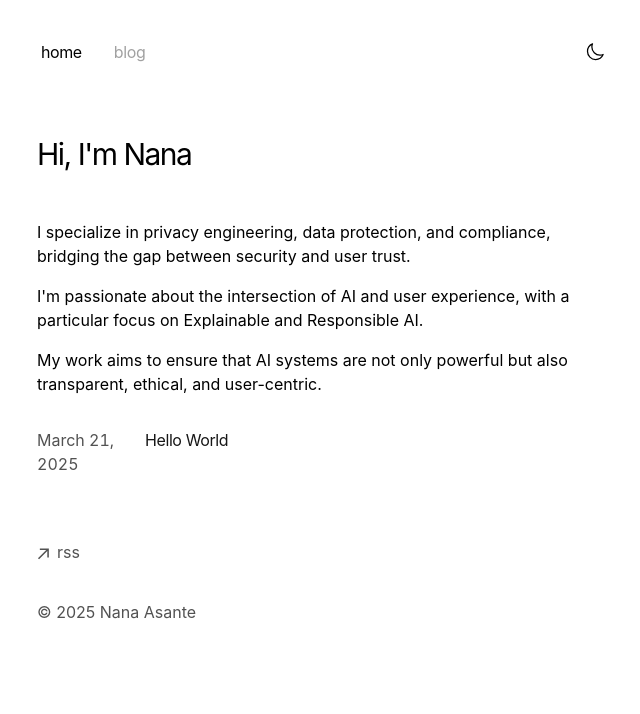
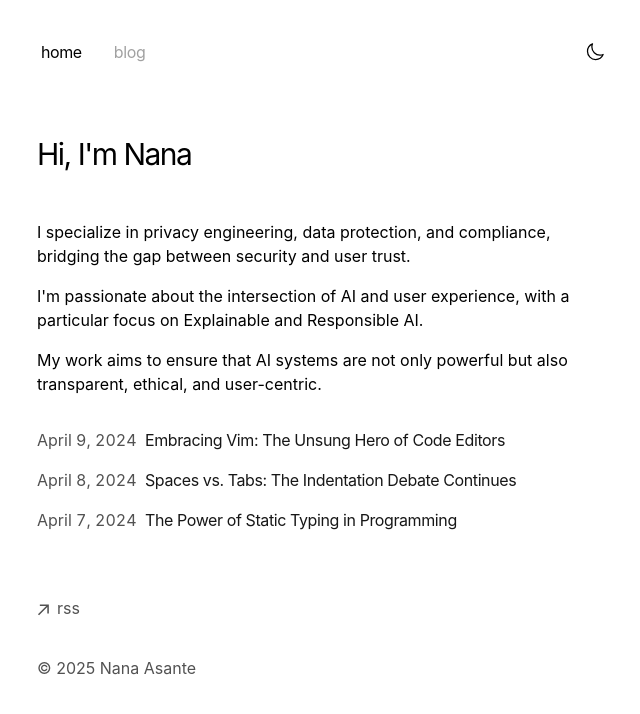
Before and after one commit to asanteanana/portv, a Next.js app: page / in a window 1280 px wide. Shown: the top 714 px of the page, without its empty margins (315-955 px from the left). Built offline with nearby package versions, Linux system fonts and the light colour scheme.

Commit message:
fix: implement proper MDX blog post loading with frontmatter parsing

```diff
--- a/app/blog/utils.ts
+++ b/app/blog/utils.ts
@@ -1,3 +1,6 @@
+import fs from 'fs'
+import path from 'path'
+
 export type Metadata = {
   title: string
   publishedAt: string
@@ -9,25 +12,57 @@ export type Metadata = {
 export type BlogPost = {
   slug: string;
   content: string;
-  metadata: {
-    title: string;
-    publishedAt: string;
-    summary: string;
-    image?: string;
-  };
+  metadata: Metadata;
 };
 
+function parseFrontmatter(content: string): { metadata: Metadata; content: string } {
+  const frontmatterRegex = /^---\n([\s\S]*?)\n---\n([\s\S]*)$/
+  const match = content.match(frontmatterRegex)
+
+  if (!match) {
+    throw new Error('Invalid frontmatter')
+  }
+
+  const [, frontmatter, postContent] = match
+
+  // Parse the frontmatter
+  const metadata: any = {}
+  frontmatter.split('\n').forEach((line) => {
+    const [key, ...valueArr] = line.split(': ')
+    if (key && valueArr.length > 0) {
+      // Remove quotes if they exist
+      const value = valueArr.join(': ').replace(/^['"](.*)['"]$/, '$1')
+      metadata[key.trim()] = value.trim()
+    }
+  })
+
+  return {
+    metadata: metadata as Metadata,
+    content: postContent
+  }
+}
+
 export function getBlogPosts(): BlogPost[] {
-  return [{
-    slug: 'hello-world',
-    content: '# Hello World\n\nThis is my first blog post!',
-    metadata: {
-      title: 'Hello World',
-      publishedAt: '2025-03-21',
-      summary: 'My first blog post',
-      image: undefined
-    }
-  }]
+  const postsDirectory = path.join(process.cwd(), 'app/blog/posts')
+  const fileNames = fs.readdirSync(postsDirectory)
+
+  const posts = fileNames
+    .filter(fileName => fileName.endsWith('.mdx'))
+    .map((fileName) => {
+      const slug = fileName.replace(/\.mdx$/, '')
+      const fullPath = path.join(postsDirectory, fileName)
+      const fileContents = fs.readFileSync(fullPath, 'utf8')
+
+      const { metadata, content } = parseFrontmatter(fileContents)
+
+      return {
+        slug,
+        content,
+        metadata,
+      }
+    })
+
+  return posts
 }
 
 export function formatDate(date: string, includeRelative = false) {
```
